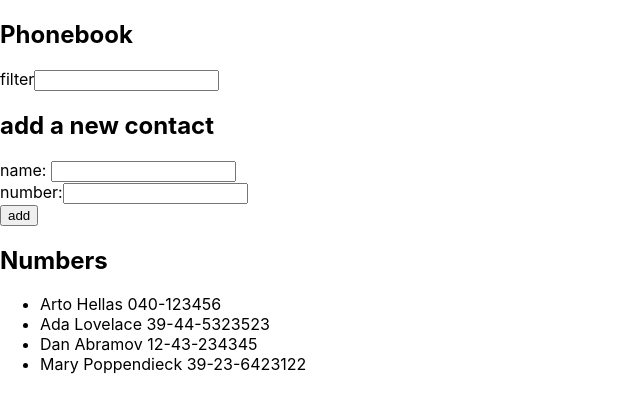
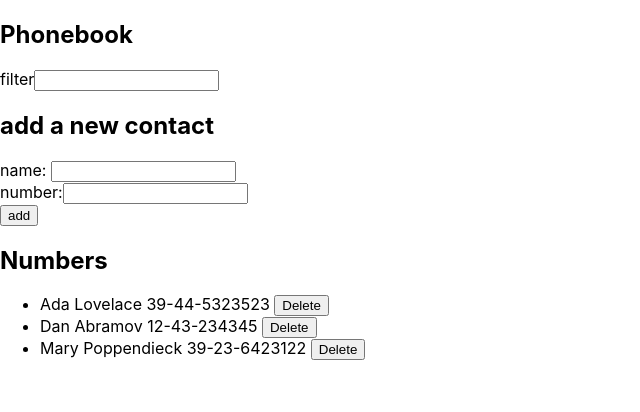
Before and after one commit to TonyTong999/FullstackOpen2022, a React (Create React App) app in the folder part2/phonebook/: page / in a window 1280 px wide. Shown: the top 412 px of the page, without its empty margins (0-640 px from the left). Built offline with nearby package versions, Linux system fonts and the light colour scheme; data requests are answered from the project's data file.

Commit message:
delete function added

```diff
--- /dev/null
+++ b/part2/phonebook/db.json
@@ -0,0 +1,19 @@
+{
+  "persons": [
+    {
+      "name": "Ada Lovelace",
+      "number": "39-44-5323523",
+      "id": 2
+    },
+    {
+      "name": "Dan Abramov",
+      "number": "12-43-234345",
+      "id": 3
+    },
+    {
+      "name": "Mary Poppendieck",
+      "number": "39-23-6423122",
+      "id": 4
+    }
+  ]
+}
--- a/part2/phonebook/package.json
+++ b/part2/phonebook/package.json
@@ -6,6 +6,7 @@
     "@testing-library/jest-dom": "^5.16.5",
     "@testing-library/react": "^13.4.0",
     "@testing-library/user-event": "^13.5.0",
+    "axios": "^1.3.6",
     "react": "^18.2.0",
     "react-dom": "^18.2.0",
     "react-scripts": "5.0.1",
@@ -15,7 +16,8 @@
     "start": "react-scripts start",
     "build": "react-scripts build",
     "test": "react-scripts test",
-    "eject": "react-scripts eject"
+    "eject": "react-scripts eject",
+    "server": "json-server -p3001 --watch db.json"
   },
   "eslintConfig": {
     "extends": [
--- a/part2/phonebook/src/App.js
+++ b/part2/phonebook/src/App.js
@@ -1,14 +1,12 @@
-import { useState } from 'react'
+import { useState,useEffect } from 'react'
+import axios from 'axios'
 import Filter from './components/Filter'
 import PersonForm from './components/PersonForm'
 import Persons from './components/Persons'
+import personService from './services/personService'
+
 const App = () => {
-  const [persons, setPersons] = useState([
-    { name: 'Arto Hellas', number: '040-123456', id: 1 },
-    { name: 'Ada Lovelace', number: '39-44-5323523', id: 2 },
-    { name: 'Dan Abramov', number: '12-43-234345', id: 3 },
-    { name: 'Mary Poppendieck', number: '39-23-6423122', id: 4 }
-  ])
+  const [persons, setPersons] = useState([])
   const [newName, setNewName] = useState('')
   const [newNumber, setNewNumber] = useState('')
   const [searchName, setSearchName] = useState('')
@@ -28,14 +26,32 @@
       number: newNumber,
     }
     if (persons.findIndex((element) => element.name === newName) === -1) {
-      setPersons(persons.concat(newPerson))
-      setNewName('')
+      personService
+      .create(newPerson)
+      .then(returnedPerson => {
+        setPersons(persons.concat(returnedPerson))
+        setNewName('')
+        setNewNumber('')
+      })
+
     }
     else {
       alert(`${newName} is already added to phonebook`);
     }
 
   }
+  useEffect(() => {
+    console.log('effect')
+    personService
+      .getAll()
+      .then(initialPersons => {
+        console.log('promise fulfilled')
+        setPersons(initialPersons)
+      })
+  }, [])
+
+
+  console.log('render', persons.length, 'persons')
   const personToShow = persons.filter(person => person.name.toUpperCase().includes(searchName.toUpperCase()))
   return (
     <div>
@@ -54,7 +70,9 @@
       />
       <h2>Numbers</h2>
       <Persons
-        personToShow={personToShow} />
+        personToShow={personToShow}
+        setPersons={setPersons}
+        />
     </div>
   )
 }
--- a/part2/phonebook/src/components/Persons.js
+++ b/part2/phonebook/src/components/Persons.js
@@ -1,9 +1,32 @@
-const Persons = ({ personToShow }) => {
+import personService from "../services/personService";
+
+const Persons = ({ personToShow,setPersons}) => {
+
+    const handleDelete = () =>{
+        if(window.confirm("delete?")){
+            console.log("delete");
+            personService.remove();
+        }
+    }
     return (
         <div>
             <ul>
                 {
-                    personToShow.map((person,i) => <li key = {i}>{ person.name } { person.number }</li>)
+                    personToShow.map((person, i) =>
+                        <li key={person.id}>{person.name}
+                            {' '}{person.number}
+                            {' '}<button onClick = {
+                              ()=>{if(window.confirm("delete " +person.name + "?")){
+                                console.log("delete");
+                                personService.remove(person.id);
+                                personService.getAll()
+                                .then(initialPersons => {
+                                    console.log('promise fulfilled')
+                                    setPersons(initialPersons)
+                                  })
+                            }}
+                            }>Delete</button>
+                        </li>)
                 }
             </ul>
 
--- /dev/null
+++ b/part2/phonebook/src/services/personService.js
@@ -0,0 +1,24 @@
+import axios from 'axios'
+const baseUrl = 'http://localhost:3001/persons'
+
+const getAll = () => {
+  const request = axios.get(baseUrl)
+  return request.then(response => response.data)
+}
+
+const create = newObject => {
+  const request = axios.post(baseUrl, newObject)
+  return request.then(response => response.data)
+}
+
+const update = (id, newObject) => {
+  const request = axios.put(`${baseUrl}/${id}`, newObject)
+  return request.then(response => response.data)
+}
+
+const remove = id => {
+  const request = axios.delete(`${baseUrl}/${id}`)
+  return request.then(response => response.data)
+}
+
+export default { getAll, create, update,remove }
```
Also changed, not shown: 1 other file (tests, documents, lock files or other folders).
